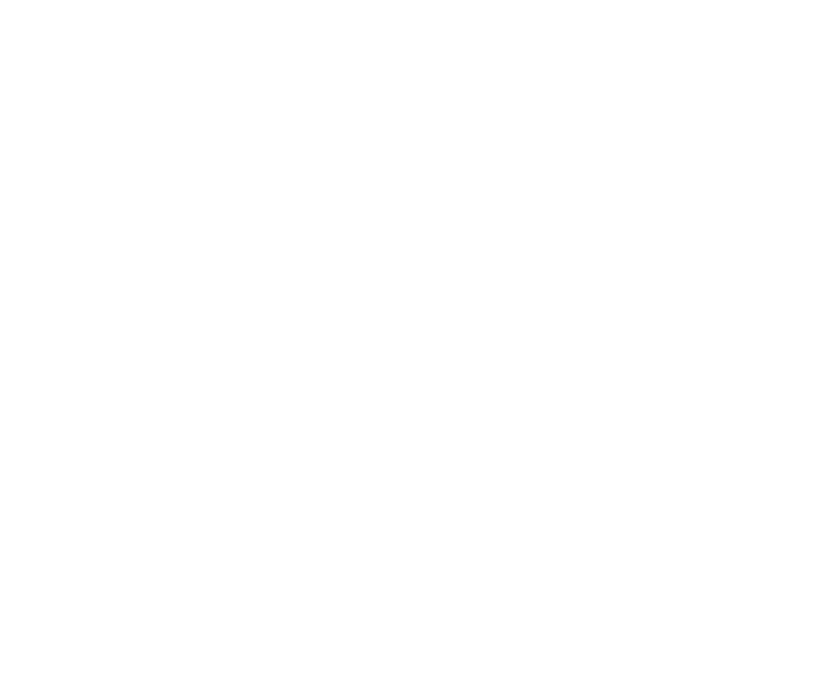
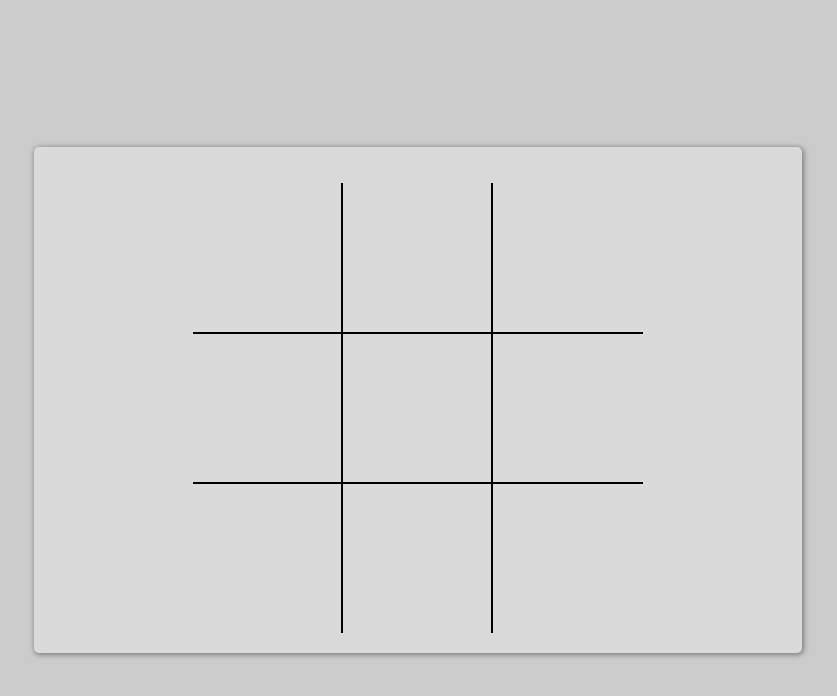
Before and after one commit to emilations/odin-tic-tac-toe, a plain HTML site: page index.html in a window 1280 px wide. Shown: the whole page, without its empty margins (222-1059 px from the left). Drawn offline with Linux system fonts and the light colour scheme.

Commit message:
Add basic marking functionality

```diff
--- a/index.html
+++ b/index.html
@@ -4,11 +4,30 @@
   <meta charset="UTF-8">
   <meta http-equiv="X-UA-Compatible" content="IE=edge">
   <meta name="viewport" content="width=device-width, initial-scale=1.0">
+  <link rel="shortcut icon" href="./static/tic-tac-toe_39453.png">
   <link rel="stylesheet" href="styles.css">
-  <script src="script.js"></script>
-  <title>Document</title>
+  <script src="script.js" defer></script>
+  <title>Tic Tac Toe</title>
 </head>
 <body>
-
+  <div class="container">
+    <div class="game-UI">
+      <div class="header">
+      </div>
+      <div class="board">
+        <div class="box player-mark disable-select" data-index="0"></div>
+        <div class="box player-mark disable-select" data-index="1"></div>
+        <div class="box player-mark disable-select" data-index="2"></div>
+        <div class="box player-mark disable-select" data-index="3"></div>
+        <div class="box player-mark disable-select" data-index="4"></div>
+        <div class="box player-mark disable-select" data-index="5"></div>
+        <div class="box player-mark disable-select" data-index="6"></div>
+        <div class="box player-mark disable-select" data-index="7"></div>
+        <div class="box player-mark disable-select" data-index="8"></div>
+      </div>
+      <div class="settings">
+      </div>
+    </div>
+  </div>
 </body>
 </html>
--- a/script.js
+++ b/script.js
@@ -0,0 +1,58 @@
+let gameboard = {
+  memory: ["", "", "", "", "", "", "", "", ""],
+  modify: function (position, content) {
+    this.memory[position] = content;
+  },
+  clear: function () {
+    this.memory = ["", "", "", "", "", "", "", "", ""];
+  },
+}
+
+let gameInterface = {
+  init: function () {
+    this.cacheDOM();
+    this.addListener();
+    this.displayRefresh();
+  },
+  cacheDOM: function () {
+    this.boxes = document.querySelectorAll(".box");
+  },
+  addListener: function () {
+    this.boxes.forEach((box) => box.addEventListener("click", game.round));
+  },
+  removeListener: function() {
+
+  },
+  displayRefresh: function () {
+    for (let position in this.boxes)
+      this.boxes[position].innerHTML = gameboard.memory[position];
+  },
+};
+
+let game = {
+  playerTurn: "",
+  winner: "",
+  init: function () {
+    gameboard.clear()
+    gameInterface.init();
+  },
+  round: function(e) {
+    let index = e.target.dataset.index;
+    gameboard.modify(index, playerOne.mark);
+    gameInterface.displayRefresh();
+  },
+  setSelection: function(e) {
+    playerOne.mark = e.target.value;
+  }
+};
+
+game.init();
+let playerOne = player("X", "Yolo")
+
+
+// factory for player
+function player (mark, name) {
+  return {name,
+          mark,
+  }
+}
--- a/styles.css
+++ b/styles.css
@@ -0,0 +1,75 @@
+* {
+  padding: 0;
+  margin: 0;
+}
+
+.disable-select {
+  user-select: none; /* supported by Chrome and Opera */
+  -webkit-user-select: none; /* Safari */
+  -khtml-user-select: none; /* Konqueror HTML */
+  -moz-user-select: none; /* Firefox */
+  -ms-user-select: none; /* Internet Explorer/Edge */
+}
+
+.container {
+  background-color: rgb(203, 203, 203);
+  height: 100vh;
+  display: grid;
+  justify-items: center;
+  align-content: center;
+  grid-template-columns: 1fr;
+}
+
+.header {
+  padding-top: 1rem;
+  font-size: 2rem;
+  font-family: "Montserrat", sans-serif;
+}
+
+.game-UI {
+  background-color: rgb(218, 218, 218);
+  width: 60%;
+  display: grid;
+  justify-items: center;
+  gap: 20px;
+  box-shadow: 1px 1px 5px 1px grey;
+  border-radius: 5px;
+}
+
+.board {
+  display: grid;
+  grid-template-columns: 1fr 1fr 1fr;
+  height: 450px;
+  width: 450px;
+  justify-items: stretch;
+  align-items: stretch;
+}
+
+.box {
+  display: grid;
+  justify-content: center;
+  align-content: center;
+}
+
+.box:nth-of-type(-n+6) {
+  border-bottom: 2px solid black;
+}
+
+.box:nth-of-type(1),
+.box:nth-of-type(2),
+.box:nth-of-type(4),
+.box:nth-of-type(5),
+.box:nth-of-type(7),
+.box:nth-of-type(8) {
+  border-right: 2px solid black;
+}
+
+.player-mark {
+  font-family: "Montserrat", sans-serif;
+  font-size: 3rem;
+}
+
+button {
+  padding: 0.3rem 1rem;
+  font-size: 1.5rem;
+}
```
Also changed, not shown: static/tic-tac-toe_39453.png (added), 1 other file.
